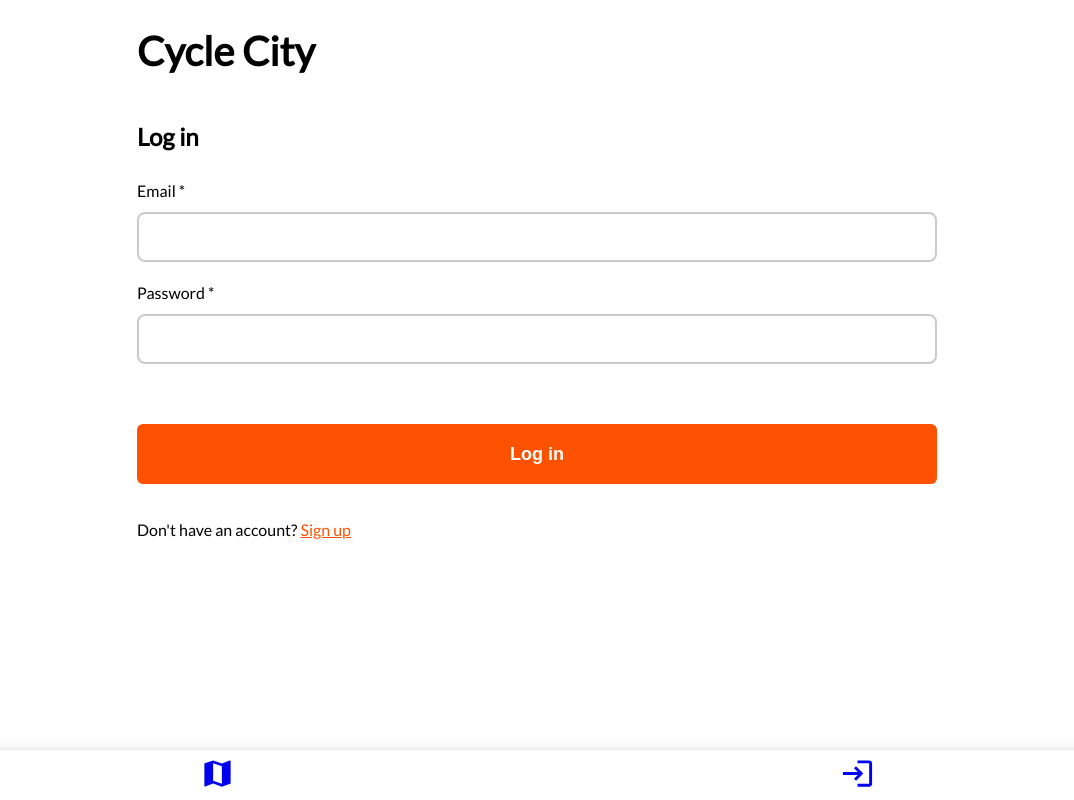
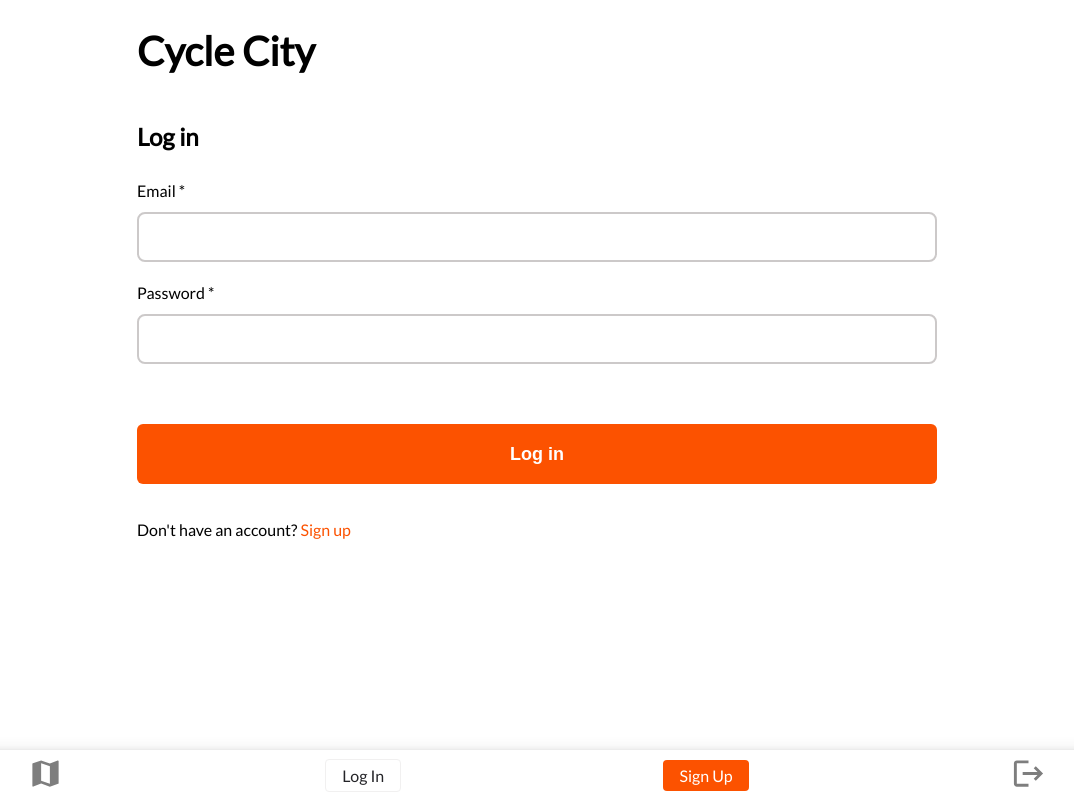
Before and after one commit to pshp/cycle-city, a React (Create React App) app in the folder client/: page /login in a window 1280 px wide. Shown: the whole page, without its empty margins (103-1177 px from the left). Built offline with nearby package versions, Linux system fonts and the light colour scheme; a web font is replaced by a local one.

Commit message:
feat(navbar): added login, logout, register buttons

```diff
--- /dev/null
+++ b/client/src/componants/Buttons/LoginRegBtn.css
@@ -0,0 +1,29 @@
+a {
+  text-decoration: none;
+}
+
+.btn-small{
+  cursor: pointer;
+  border-radius: 4px;
+  transition: all 0.2s ease;
+  padding:6px 16px;
+}
+
+.login-btn-small {
+    color: #242428;
+    background-color: white;
+    border: 1px solid rgb(241, 240, 240);
+}
+
+.login-btn-small:hover {
+  background-color: rgb(235, 235, 235);
+}
+
+.register-btn-small {
+  color: white;
+  background-color: #fc5200;;
+}
+
+.register-btn-small:hover {
+  background-color: #b93e01;;
+}
--- /dev/null
+++ b/client/src/componants/Buttons/LoginRegBtn.jsx
@@ -0,0 +1,11 @@
+import React from 'react';
+import './LoginRegBtn.css';
+
+export default function LoginRegBtn({ type }) {
+  const text = type === 'login' ? 'Log In' : 'Sign Up';
+  const className = `btn-small ${type}-btn-small`;
+
+  return (
+    <div className={className}>{text}</div>
+  );
+}
--- a/client/src/componants/Buttons/SubmitButton.css
+++ b/client/src/componants/Buttons/SubmitButton.css
@@ -10,6 +10,8 @@
   width: 100%;
   height: 60px;
   border: none;
+  transition: all 0.2s ease;
+
 }
 
 .submit-btn:hover,  .submit-btn:focus {
--- a/client/src/componants/Navbar/Navbar.css
+++ b/client/src/componants/Navbar/Navbar.css
@@ -9,5 +9,13 @@
   padding:0;
   box-sizing: border-box;
   box-shadow: 0 4px 8px 0 rgba(0, 0, 0, 0.2), 0 6px 20px 0 rgba(0, 0, 0, 0.19);
+}
 
+.navbar-icon {
+  opacity: 0.5;
+  color:black;
 }
+
+.navbar-icon:hover {
+  opacity: 1;
+}
--- a/client/src/componants/Navbar/Navbar.jsx
+++ b/client/src/componants/Navbar/Navbar.jsx
@@ -1,23 +1,28 @@
 import React from 'react';
 import './Navbar.css';
 import MapIcon from '@mui/icons-material/Map';
-import LoginIcon from '@mui/icons-material/Login';
-
-import PersonIcon from '@mui/icons-material/Person';
 import LogoutIcon from '@mui/icons-material/Logout';
-import AppRegistrationIcon from '@mui/icons-material/AppRegistration';
 import { Link } from 'react-router-dom';
+import LoginRegBtn from '../Buttons/LoginRegBtn';
 
 export default function HamburgerMenu() {
   return (
     <div className="Navbar">
 
       <Link to="/">
-        <MapIcon fontSize="large" />
+        <MapIcon className="navbar-icon" fontSize="large" />
       </Link>
 
-      <Link alt="login" to="/login">
-        <LoginIcon fontSize="large" />
+      <Link to="/login">
+        <LoginRegBtn type="login" />
+      </Link>
+
+      <Link to="/register">
+        <LoginRegBtn type="register" />
+      </Link>
+
+      <Link to="/logout">
+        <LogoutIcon className="navbar-icon" fontSize="large" />
       </Link>
 
     </div>
```
Also changed, not shown: client/src/componants/Buttons/LoginButton.css (deleted, +0 -8 lines), client/src/componants/Buttons/LoginButton.jsx (deleted, +0 -8 lines), client/src/componants/Buttons/RegisterButton.jsx (deleted, +0 -8 lines), client/src/componants/Buttons/RegisterButton.css (deleted).
